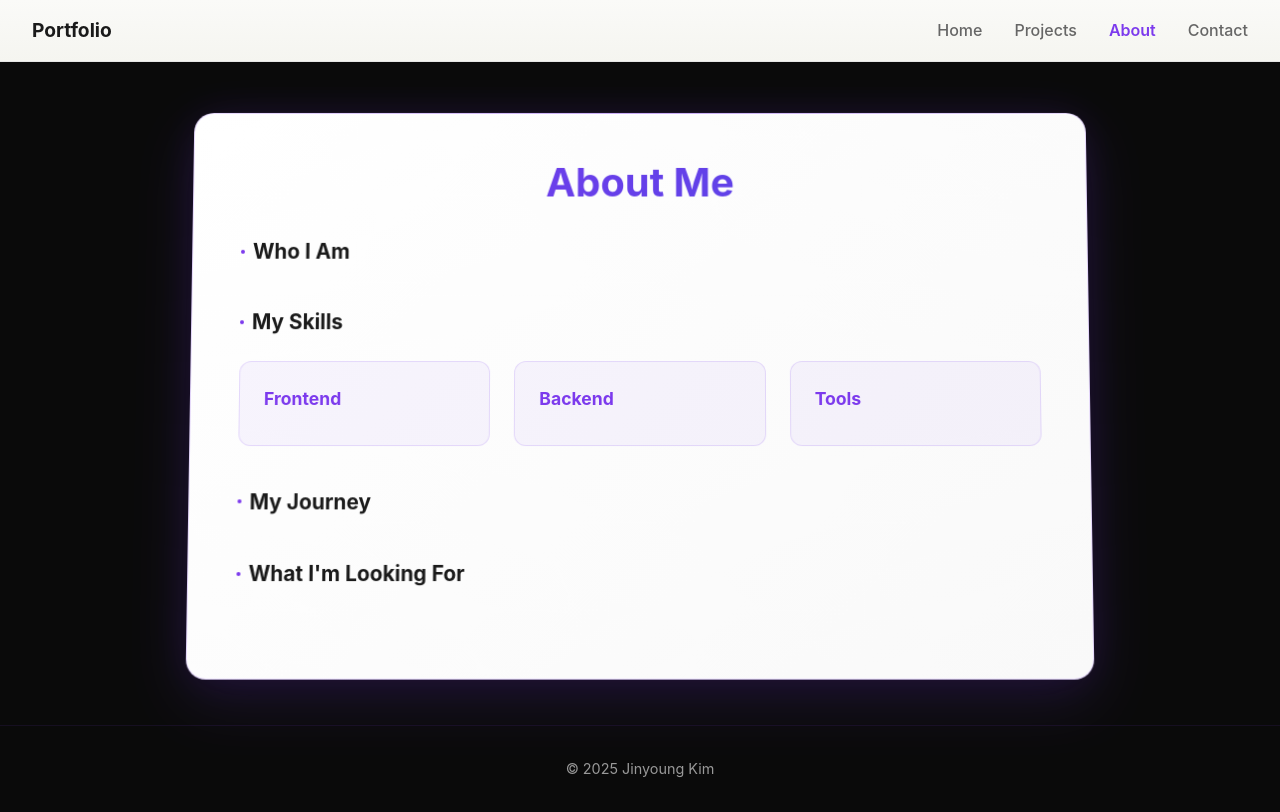
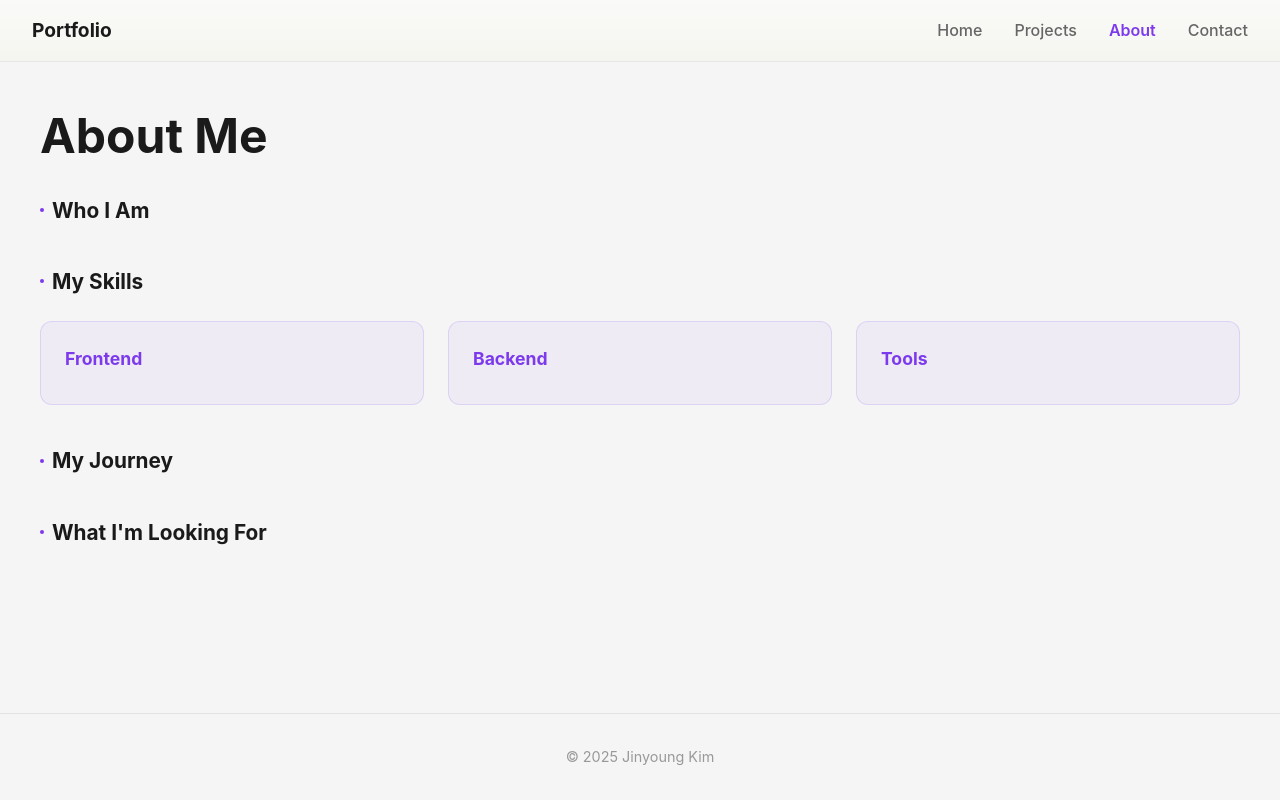
Before and after one commit to Ken1o/Portfolio-Website, a React (Vite) app: page /about in a window 1280 px wide. Built offline with nearby package versions, Linux system fonts and the light colour scheme.

Commit message:
editing about me page

```diff
--- a/src/pages/AboutPage.tsx
+++ b/src/pages/AboutPage.tsx
@@ -1,5 +1,5 @@
 import TopNav from '../components/TopNav'
-import '../styles/PageStyles.css'
+import '../styles/AboutPage.css'
 
 const AboutPage: React.FC = () => {
   const year = new Date().getFullYear()
--- a/src/pages/LandingPage.tsx
+++ b/src/pages/LandingPage.tsx
@@ -34,10 +34,6 @@ const LandingPage: React.FC = () => {
 				<p className="lp-lead">I build web apps and interfaces. I focus on clean, accessible, and performant experiences.</p>
 			</main>
 			<Slideshow slides={projectSlides} autoAdvanceInterval={5000} />
-			<div className="lp-actions">
-					<a className="lp-btn lp-primary" href="#projects">See my work</a>
-					<a className="lp-btn" href="#contact">Contact me</a>
-				</div>
 
 			<section id="projects" className="lp-section">
 				<h2>Projects</h2>
--- /dev/null
+++ b/src/styles/AboutPage.css
@@ -0,0 +1,119 @@
+.page-root {
+  min-height: 100vh;
+  display: flex;
+  flex-direction: column;
+  background: #f5f5f5;
+  color: #1a1a1a;
+}
+
+.page-main {
+  flex: 1;
+  padding: 3rem 2rem;
+}
+
+.page-container {
+  max-width: 1200px;
+  margin: 0 auto;
+  width: 100%;
+}
+
+.page-container h1 {
+  font-size: clamp(2rem, 5vw, 3rem);
+  margin-top: 0;
+  margin-bottom: 2rem;
+  color: #1a1a1a;
+}
+
+.about-section {
+  margin-bottom: 2.5rem;
+}
+
+.about-section h2 {
+  font-size: 1.3rem;
+  margin-top: 0;
+  margin-bottom: 1rem;
+  color: #1a1a1a;
+  display: flex;
+  align-items: center;
+  gap: 0.5rem;
+}
+
+.about-section h2::before {
+  content: '';
+  width: 4px;
+  height: 4px;
+  background: #7c3aed;
+  border-radius: 50%;
+}
+
+.about-section p {
+  font-size: 0.95rem;
+  line-height: 1.7;
+  color: #666666;
+  margin-bottom: 1rem;
+}
+
+.skills-grid {
+  display: grid;
+  grid-template-columns: repeat(auto-fit, minmax(200px, 1fr));
+  gap: 1.5rem;
+  margin-top: 1.5rem;
+}
+
+.skill-card {
+  background: rgba(124, 58, 237, 0.05);
+  padding: 1.5rem;
+  border-radius: 12px;
+  border: 1px solid rgba(124, 58, 237, 0.15);
+  transition: all 0.3s ease;
+}
+
+.skill-card:hover {
+  background: rgba(124, 58, 237, 0.1);
+  border-color: rgba(124, 58, 237, 0.3);
+  transform: translateY(-2px);
+}
+
+.skill-card h3 {
+  margin-top: 0;
+  margin-bottom: 0.5rem;
+  font-size: 1.1rem;
+  color: #7c3aed;
+}
+
+.skill-card p {
+  margin: 0;
+  font-size: 0.9rem;
+  color: #666666;
+}
+
+.page-footer {
+  text-align: center;
+  padding: 2rem;
+  color: #999999;
+  font-size: 0.9rem;
+  border-top: 1px solid rgba(0, 0, 0, 0.08);
+}
+
+@media (max-width: 768px) {
+  .page-container {
+    padding: 2rem;
+    margin: 0 1rem;
+  }
+
+  .page-main {
+    padding: 2rem 1rem;
+  }
+
+  .page-container h1 {
+    margin-bottom: 1.5rem;
+  }
+
+  .about-section {
+    margin-bottom: 2rem;
+  }
+
+  .skills-grid {
+    grid-template-columns: 1fr;
+  }
+}
--- a/src/styles/PageStyles.css
+++ /dev/null
@@ -1,147 +0,0 @@
-.page-root {
-  min-height: 100vh;
-  display: flex;
-  flex-direction: column;
-  background: #0a0a0a;
-  color: #e6eef8;
-}
-
-.page-main {
-  flex: 1;
-  display: flex;
-  align-items: center;
-  justify-content: center;
-  padding: 3rem 2rem;
-}
-
-.page-container {
-  max-width: 900px;
-  width: 100%;
-  background: linear-gradient(135deg, #ffffff 0%, #f9f9f9 100%);
-  padding: 3rem;
-  border-radius: 20px;
-  box-shadow:
-    0 20px 60px rgba(124, 58, 237, 0.15),
-    0 0 40px rgba(124, 58, 237, 0.1),
-    inset 0 1px 0 rgba(255, 255, 255, 0.8);
-  border: 1px solid rgba(124, 58, 237, 0.2);
-  position: relative;
-  transform: perspective(1000px) rotateX(2deg);
-}
-
-.page-container::before {
-  content: '';
-  position: absolute;
-  top: -1px;
-  left: 20px;
-  right: 20px;
-  height: 1px;
-  background: linear-gradient(90deg, transparent, rgba(124, 58, 237, 0.3), transparent);
-  border-radius: 20px;
-}
-
-.page-container h1 {
-  font-size: clamp(2rem, 5vw, 2.5rem);
-  margin-top: 0;
-  margin-bottom: 2rem;
-  color: #1a1a1a;
-  text-align: center;
-  background: linear-gradient(135deg, #7c3aed, #4f46e5);
-  -webkit-background-clip: text;
-  -webkit-text-fill-color: transparent;
-  background-clip: text;
-}
-
-.about-section {
-  margin-bottom: 2.5rem;
-}
-
-.about-section h2 {
-  font-size: 1.3rem;
-  margin-top: 0;
-  margin-bottom: 1rem;
-  color: #1a1a1a;
-  display: flex;
-  align-items: center;
-  gap: 0.5rem;
-}
-
-.about-section h2::before {
-  content: '';
-  width: 4px;
-  height: 4px;
-  background: #7c3aed;
-  border-radius: 50%;
-}
-
-.about-section p {
-  font-size: 0.95rem;
-  line-height: 1.7;
-  color: #666666;
-  margin-bottom: 1rem;
-}
-
-.skills-grid {
-  display: grid;
-  grid-template-columns: repeat(auto-fit, minmax(200px, 1fr));
-  gap: 1.5rem;
-  margin-top: 1.5rem;
-}
-
-.skill-card {
-  background: rgba(124, 58, 237, 0.05);
-  padding: 1.5rem;
-  border-radius: 12px;
-  border: 1px solid rgba(124, 58, 237, 0.15);
-  transition: all 0.3s ease;
-}
-
-.skill-card:hover {
-  background: rgba(124, 58, 237, 0.1);
-  border-color: rgba(124, 58, 237, 0.3);
-  transform: translateY(-2px);
-}
-
-.skill-card h3 {
-  margin-top: 0;
-  margin-bottom: 0.5rem;
-  font-size: 1.1rem;
-  color: #7c3aed;
-}
-
-.skill-card p {
-  margin: 0;
-  font-size: 0.9rem;
-  color: #666666;
-}
-
-.page-footer {
-  text-align: center;
-  padding: 2rem;
-  color: #999999;
-  font-size: 0.9rem;
-  border-top: 1px solid rgba(124, 58, 237, 0.1);
-}
-
-@media (max-width: 768px) {
-  .page-container {
-    padding: 2rem;
-    margin: 0 1rem;
-  }
-
-  .page-main {
-    padding: 2rem 1rem;
-  }
-
-  .page-container h1 {
-    margin-bottom: 1.5rem;
-  }
-
-  .about-section {
-    margin-bottom: 2rem;
-  }
-
-  .skills-grid {
-    grid-template-columns: 1fr;
-  }
-}
```
